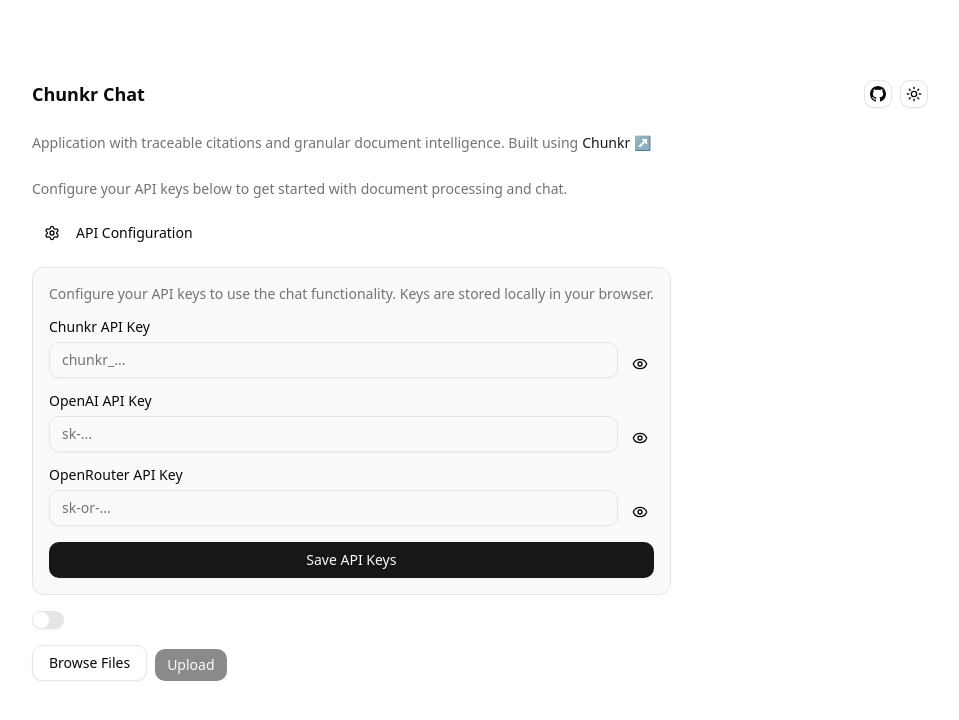
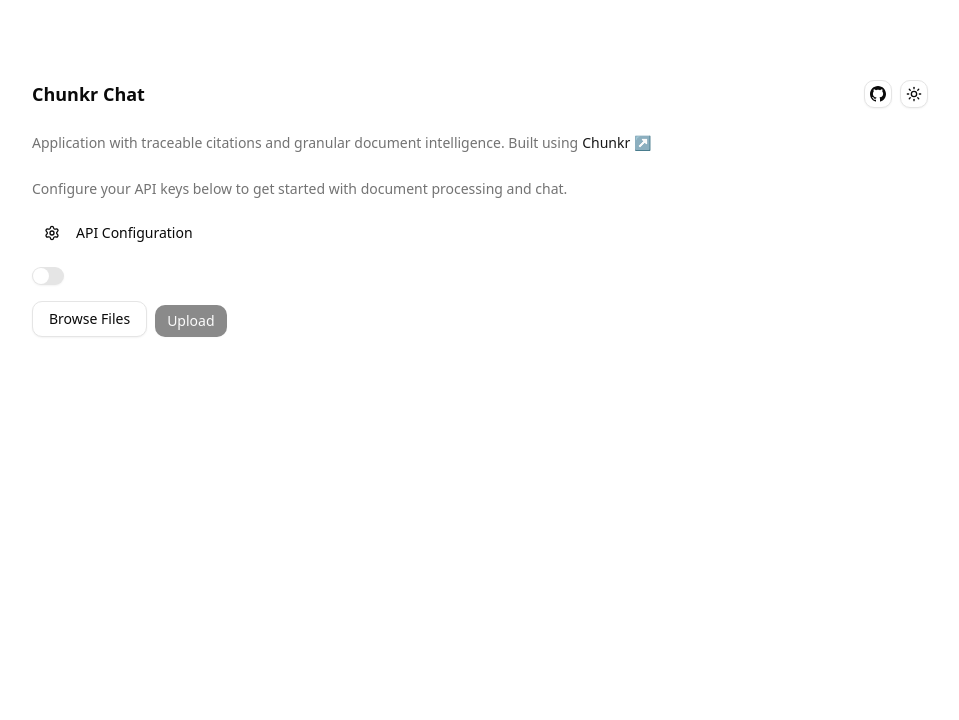
Before and after one commit to lumina-ai-inc/chunkr-chat-app, a Next.js app in the folder apps/web/: page / in a window 1280 px wide. Shown: the top 720 px of the page, without its empty margins (160-1119 px from the left). Built offline with nearby package versions, Linux system fonts and the light colour scheme.

Commit message:
fix api config component

```diff
--- a/apps/web/src/components/api-key-config.tsx
+++ b/apps/web/src/components/api-key-config.tsx
@@ -52,12 +52,6 @@
   }
 
   const hasAllKeys = apiKeys.openai && apiKeys.openrouter && apiKeys.chunkr
-
-  useEffect(() => {
-    if (!hasAllKeys && !isExpanded) {
-      setIsExpanded(true)
-    }
-  }, [hasAllKeys, isExpanded])
 
   return (
     <div className="space-y-4">
```
